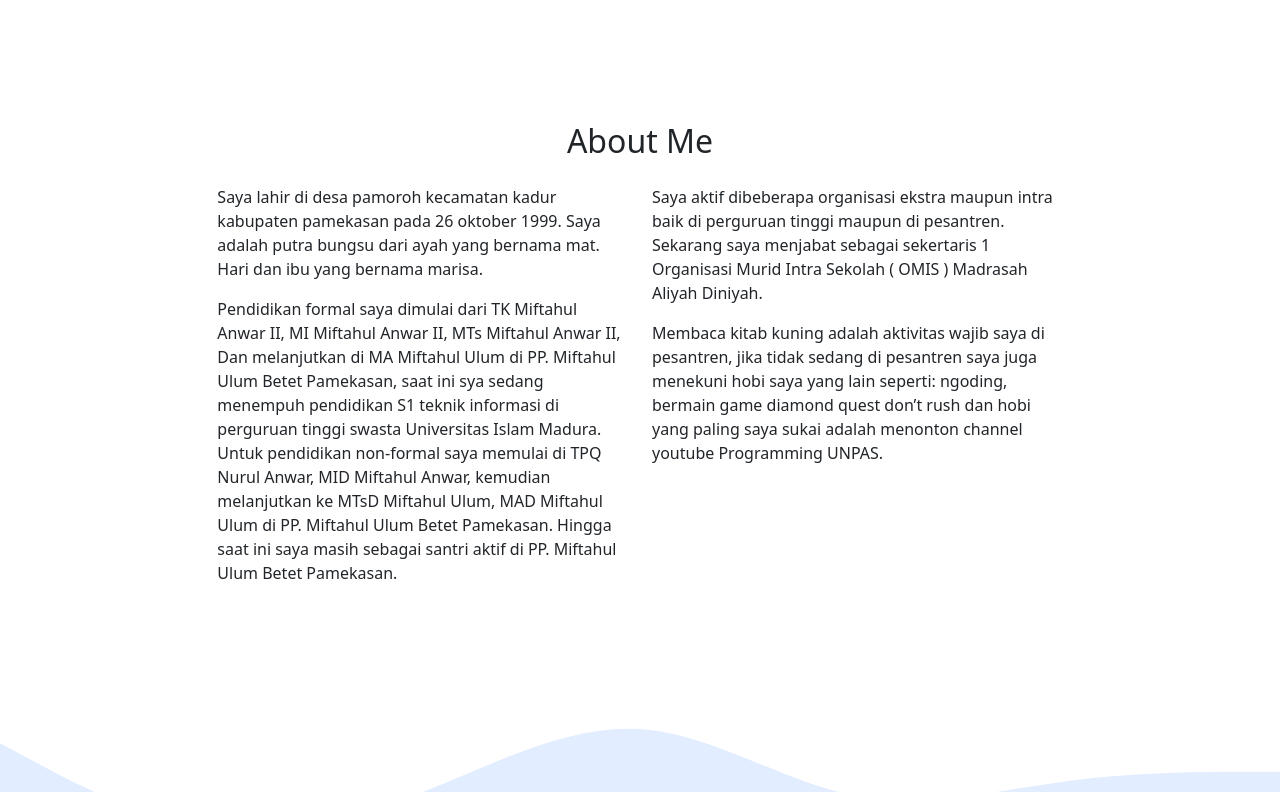
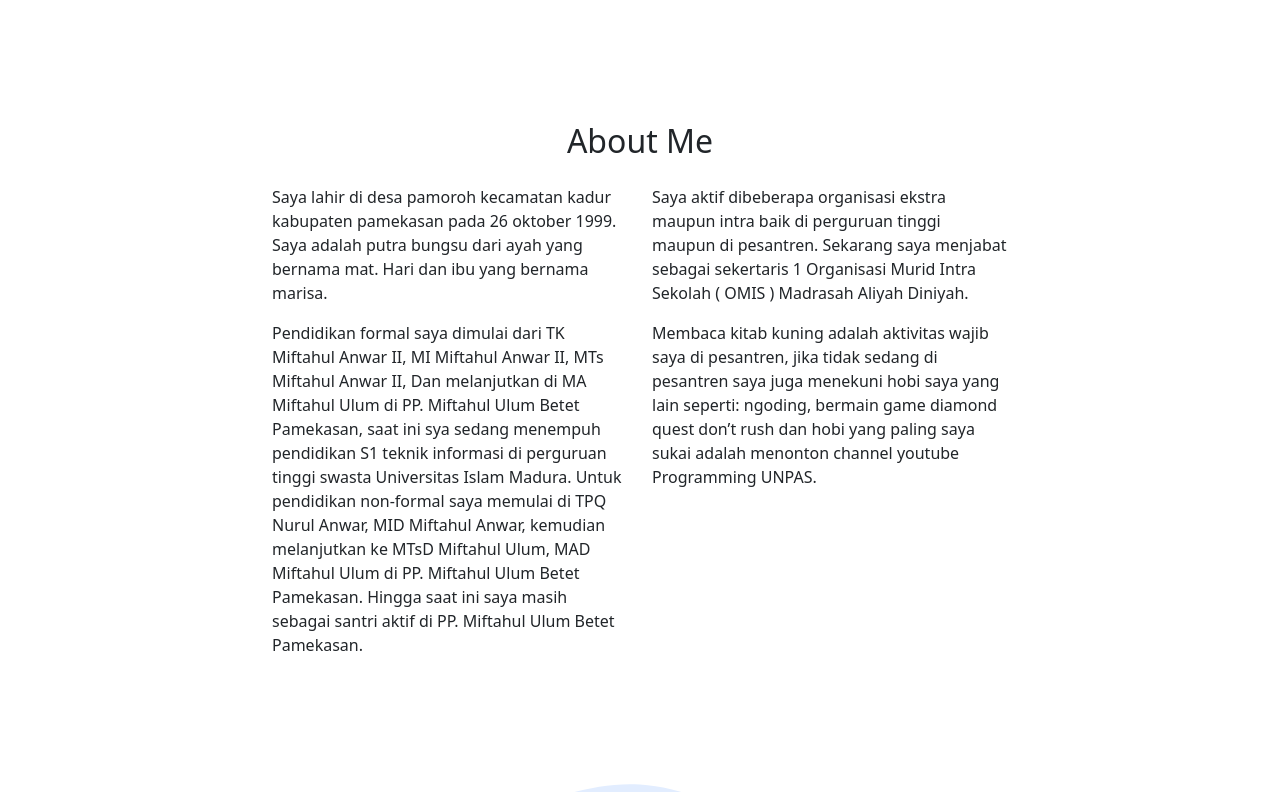
Before and after one commit to mohammadsyaifulanwar/mohammadsyaifulanwar.github.io, a plain HTML site: page index.html in a window 1280 px wide. Shown: the part 688-1480 px from the top of the page. Drawn offline with Linux system fonts and the light colour scheme.

Commit message:
mengubah file index code about

```diff
--- a/index.html
+++ b/index.html
@@ -52,6 +52,7 @@
 
     <!-- About -->
     <section id="about" class="about">
+      <div class="container">
         <div class="row text-center mb-3">
           <div class="col-sm fw-medium display-5">
             <h2>About Me</h2>
@@ -72,8 +73,8 @@
               Madrasah Aliyah Diniyah.
             </p>
             <p>
-            Membaca kitab kuning adalah aktivitas wajib saya di pesantren, jika tidak sedang di pesantren saya juga menekuni hobi saya yang lain seperti: ngoding, bermain game diamond quest don’t rush
-            dan hobi yang paling saya sukai adalah menonton channel youtube Programming UNPAS.
+              Membaca kitab kuning adalah aktivitas wajib saya di pesantren, jika tidak sedang di pesantren saya juga menekuni hobi saya yang lain seperti: ngoding, bermain game diamond quest don’t
+              rush dan hobi yang paling saya sukai adalah menonton channel youtube Programming UNPAS.
             </p>
           </div>
         </div>
@@ -84,6 +85,7 @@
             d="M0,160L40,181.3C80,203,160,245,240,256C320,267,400,245,480,213.3C560,181,640,139,720,144C800,149,880,203,960,218.7C1040,235,1120,213,1200,202.7C1280,192,1360,192,1400,192L1440,192L1440,320L1400,320C1360,320,1280,320,1200,320C1120,320,1040,320,960,320C880,320,800,320,720,320C640,320,560,320,480,320C400,320,320,320,240,320C160,320,80,320,40,320L0,320Z"
           ></path>
         </svg>
+      </div>
     </section>
     <!-- akhir about -->
 
```
Lines whose indentation alone changed are shown as unchanged.
